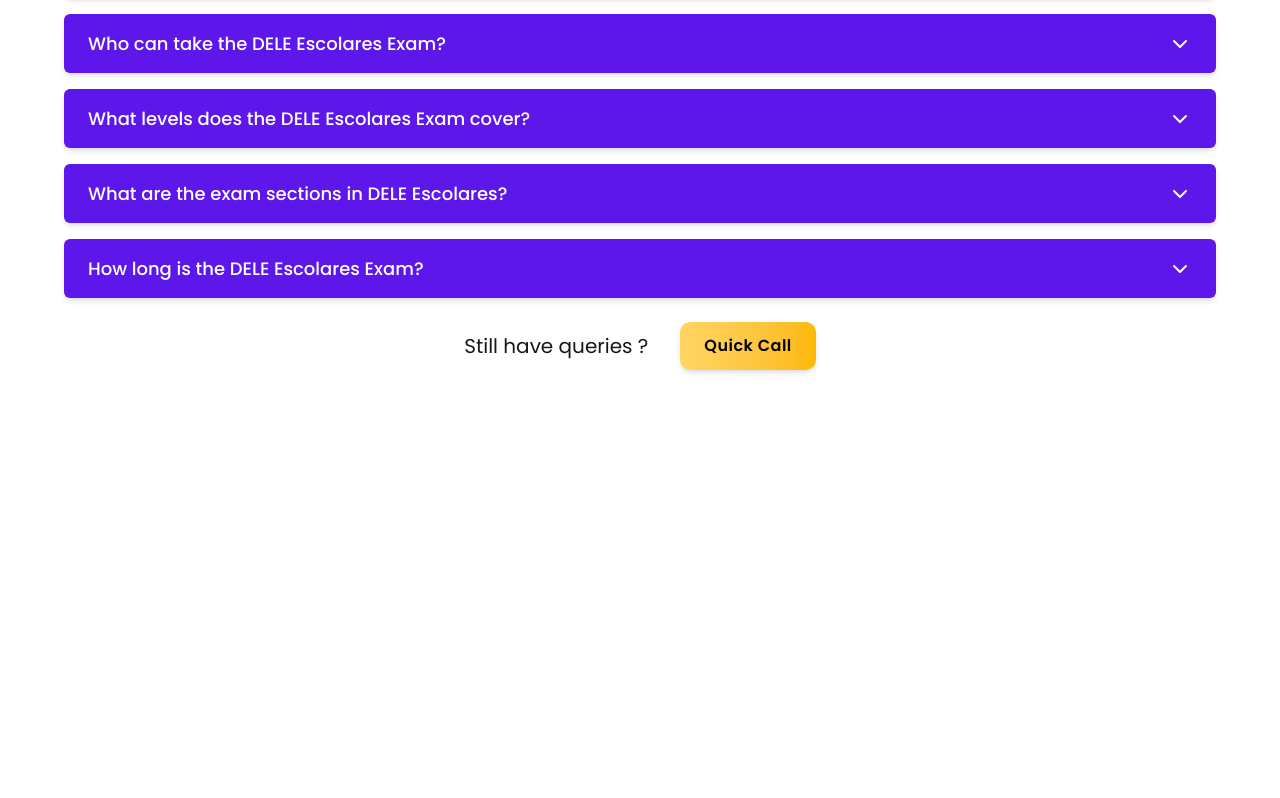
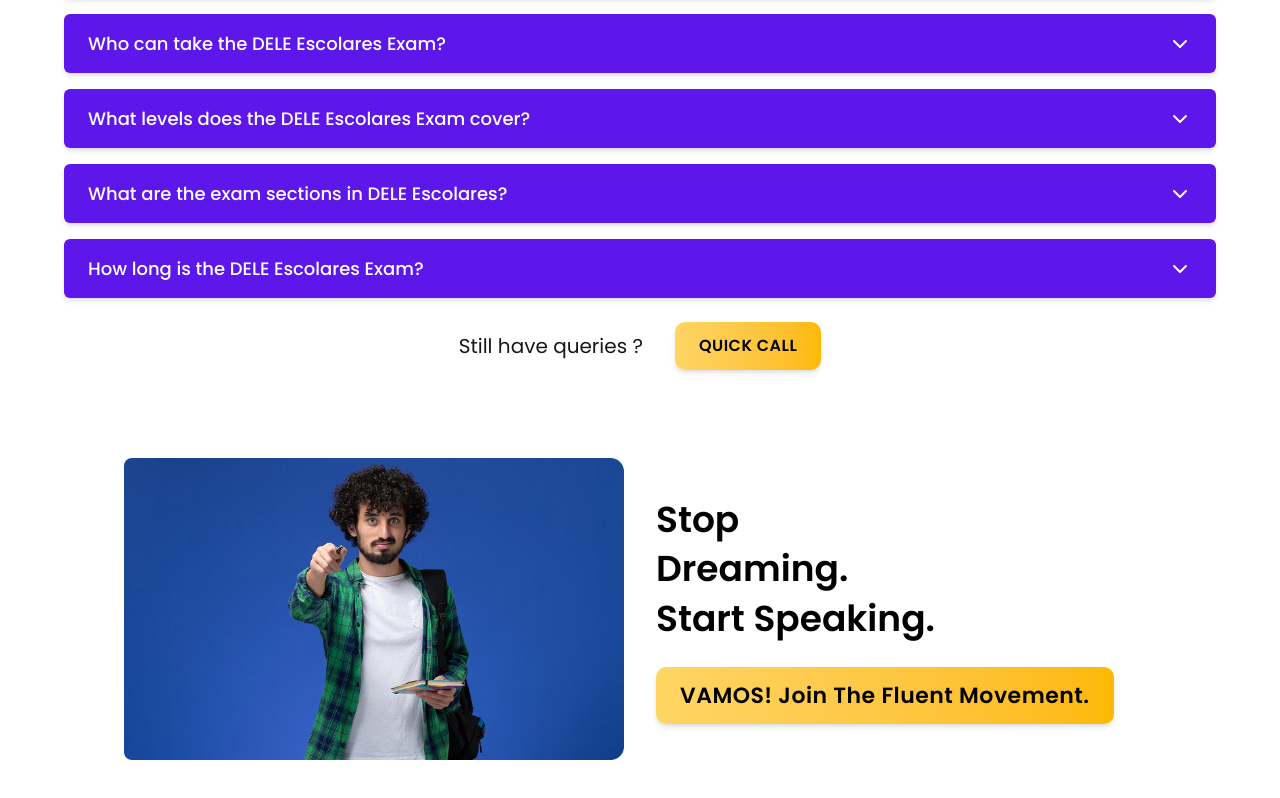
Before and after one commit to parthj712/Herencia-Hispa-a, a Next.js app: page / in a window 1280 px wide. Shown: the part 4327-5125 px from the top of the page. Before the commit the page ends 4737 px from the top, so only its background shows below. Built offline with nearby package versions, Linux system fonts and the light colour scheme.

Commit message:
add join section and button

```diff
--- a/src/Comp/MainHome/FAQ/MainFAQ.js
+++ b/src/Comp/MainHome/FAQ/MainFAQ.js
@@ -69,7 +69,7 @@
                 <p className="text-[20px]">Still have queries ? </p>
                 <a href="tel:+919623193036">
                     <button className="hover:cursor-pointer tracking-[0.5px] bg-gradient-to-l from-[#FDB900] to-[#FFD563] text-black font-semibold px-6 py-3 rounded-[10px] shadow-md hover:opacity-90 transition-all duration-300">
-                        Quick Call
+                        QUICK CALL
                     </button>
                 </a>
             </Box>
--- /dev/null
+++ b/src/Comp/MainHome/Join/Join.js
@@ -0,0 +1,31 @@
+import React from 'react'
+
+const Join = () => {
+    return (
+        <section className="flex flex-col md:flex-row items-center justify-center gap-8 bg-white px-6 md:px-16 py-12">
+            {/* Image Section */}
+            <div className="w-full md:w-1/2 flex justify-end">
+                <img
+                    src="/join.png" // replace with your actual image path
+                    alt="Student holding book"
+                    className="rounded-lg max-w-[350px] md:max-w-[500px] object-cover"
+                />
+            </div>
+
+            {/* Text Section */}
+            <div className="w-full md:w-1/2 text-center md:text-left">
+                <h2 className="text-3xl md:text-4xl font-semibold leading-snug mb-6 text-black">
+                    Stop <br />
+                    Dreaming. <br />
+                    Start Speaking.
+                </h2>
+
+                <button className="text-[22px] hover:cursor-pointer tracking-[0.5px] bg-gradient-to-l from-[#FDB900] to-[#FFD563] text-black font-semibold px-6 py-3 rounded-[10px] shadow-md hover:opacity-90 transition-all duration-300">
+                    VAMOS! Join The Fluent Movement.
+                </button>
+            </div>
+        </section>
+    )
+}
+
+export default Join
--- a/src/Comp/MainHome/MainHome.js
+++ b/src/Comp/MainHome/MainHome.js
@@ -7,6 +7,7 @@
 import WhyChoose from './WhyChoose/WhyChoose'
 import Testinomials from './Testinomials/Testinomials'
 import MainFAQ from './FAQ/MainFAQ'
+import Join from './Join/Join'
 
 const MainHome = () => {
     return (
@@ -19,6 +20,7 @@
             <WhyChoose/>
             <Testinomials/>
             <MainFAQ/>
+            <Join/>
         </div>
     )
 }
```
Also changed, not shown: public/join.png (added).
